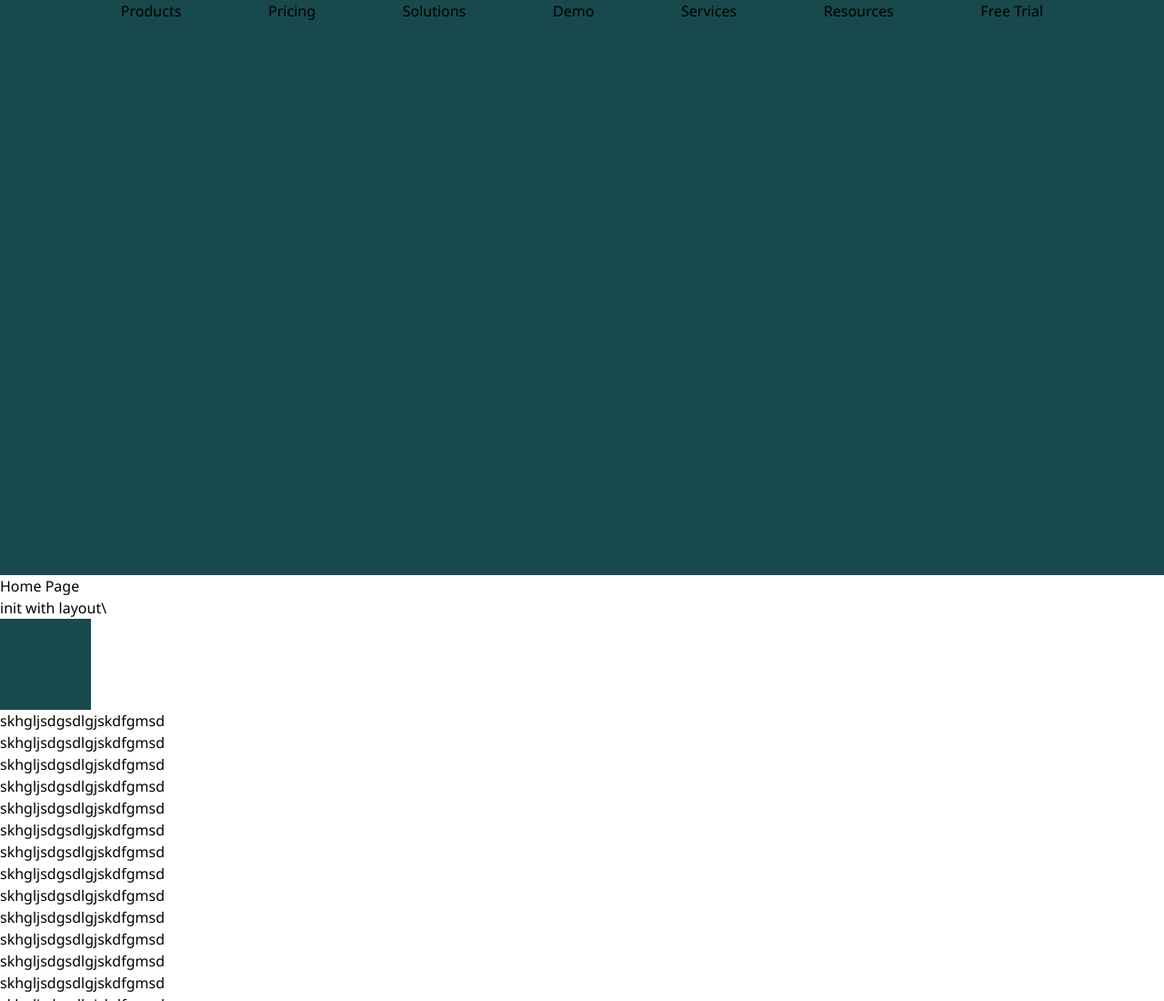
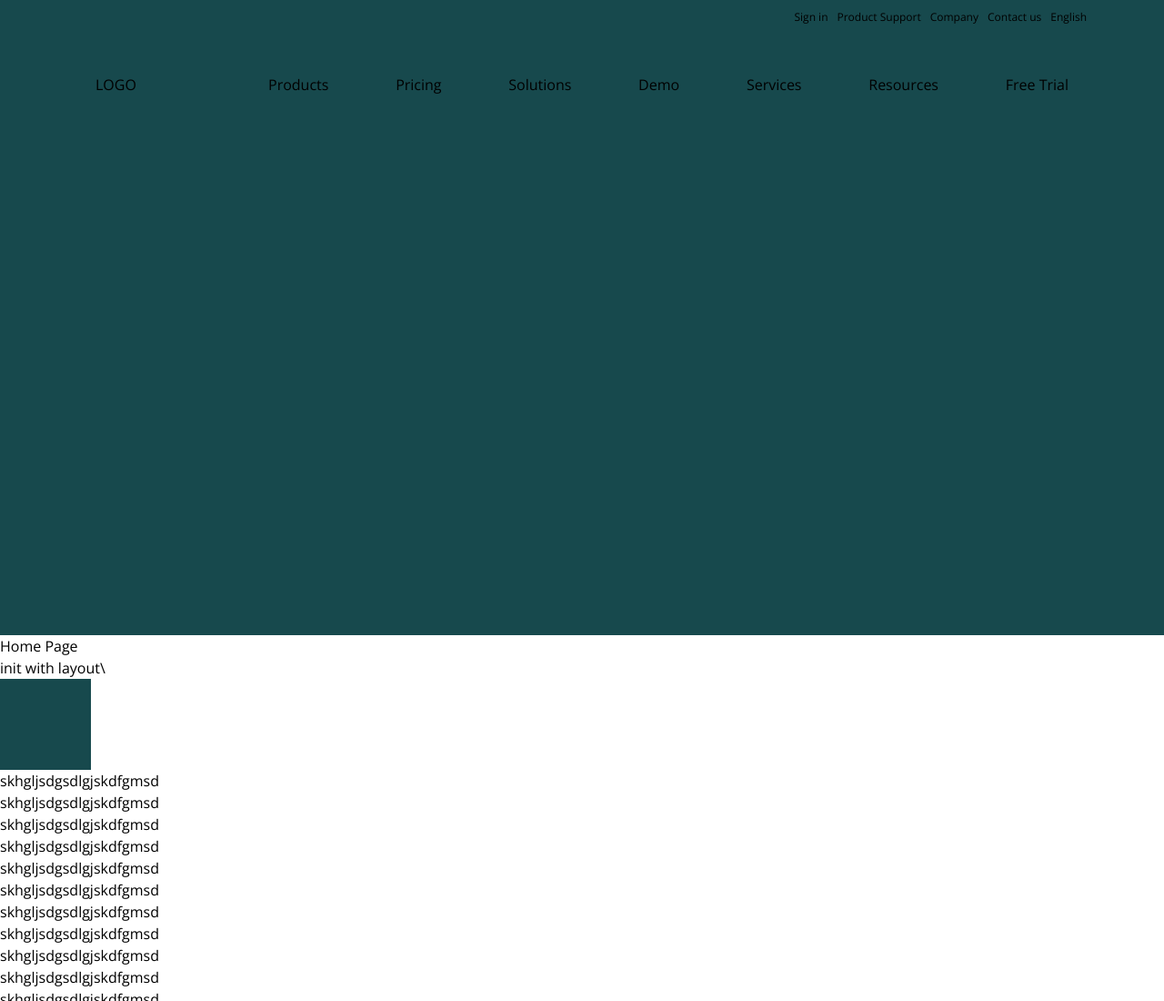
Before and after one commit to PSJgit/gatsby-dev, a Gatsby site: page / in a window 1280 px wide. Shown: the top 1100 px of the page at 91% size. Built offline with nearby package versions, Linux system fonts and the light colour scheme; Gatsby itself is replaced by a stand-in of ours.

Commit message:
sticky header, fonts, logo placeholder

```diff
--- a/gatsby-config.js
+++ b/gatsby-config.js
@@ -15,5 +15,14 @@ module.exports = {
         allExtensions: true,
       },
     },
+    {
+      resolve: `gatsby-plugin-google-fonts`,
+      options: {
+        fonts: [
+          `Open Sans\:300,400,400i,700`
+        ],
+        display: 'swap'
+      }
+    }
   ],
 };
--- a/package.json
+++ b/package.json
@@ -19,13 +19,13 @@
     "babel-plugin-styled-components": "^1.13.2",
     "gatsby": "^3.11.0",
     "gatsby-plugin-gatsby-cloud": "^2.11.0",
+    "gatsby-plugin-google-fonts": "^1.0.1",
     "gatsby-plugin-react-helmet": "^4.11.0",
     "gatsby-plugin-styled-components": "^4.11.0",
     "react": "^17.0.1",
     "react-dom": "^17.0.1",
     "react-grid-system": "^7.3.1",
     "react-helmet": "^6.1.0",
-    "react-sticky": "^6.0.3",
     "styled-components": "^5.3.0",
     "styled-reset": "^4.3.4"
   }
--- a/src/components/Logo/Logo.styled.ts
+++ b/src/components/Logo/Logo.styled.ts
@@ -1,5 +1,9 @@
-import styled, { css } from 'styled-components';
+import styled from 'styled-components';
 
 export const StyledLogo = styled.div`
-
+  display: flex;
+  justify-content: space-between;
+  align-items: center;
+  padding: 20px;
+  height: 90px;
 `;
--- a/src/components/Logo/Logo.tsx
+++ b/src/components/Logo/Logo.tsx
@@ -4,7 +4,7 @@ import { StyledLogo } from './Logo.styled';
 const Logo = () => {
   return (
     <StyledLogo>
-
+      LOGO
     </StyledLogo>
   )
 }
--- a/src/components/Nav/StickyNav.styled.ts
+++ b/src/components/Nav/StickyNav.styled.ts
@@ -1,10 +1,24 @@
 import styled from 'styled-components';
 
-export const StyledNavContainer = styled.ul`
+export const StyledMainNav = styled.ul`
   display: flex;
-  justify-content: space-around;
+  justify-content: space-between;
+  align-items: center;
+  height: 90px;
   & li {
     display: block;
+    padding: 20px;
+  }
+`;
+
+export const StyledAltNav = styled.ul`
+  display: flex;
+  justify-content: flex-end;
+  padding: 10px 0 20px 0;
+  font-size: 12px;
+  & li {
+    display: block;
+    padding-left: 10px;
   }
 `;
 interface iSticky {
@@ -16,4 +30,5 @@ export const StyledSticky = styled.div<iSticky>`
   background: ${({ isSticky, theme }) => isSticky ? 'white' : theme.colors.primary};
   top: 0;
   width: 100%;
+  height: 90px;
 `;
--- a/src/components/Nav/StickyNav.tsx
+++ b/src/components/Nav/StickyNav.tsx
@@ -1,7 +1,7 @@
-import React, { useState, useEffect, useRef } from "react"
-import { Link } from 'gatsby';
-import { Container } from 'react-grid-system';
-import { StyledNavContainer, StyledSticky } from './StickyNav.styled';
+import React, { useState, useEffect } from "react"
+import { Container, Row, Col } from 'react-grid-system';
+import Logo from '../Logo/Logo';
+import { StyledMainNav, StyledAltNav, StyledSticky } from './StickyNav.styled';
 
 const StickyNav = () => {
 
@@ -22,8 +22,28 @@ const StickyNav = () => {
   return (
     <StyledSticky isSticky={isSticky}>
       <Container>
+        {!isSticky &&
+          <Row>
+            <Col>
+              <nav className='alt-nav'>
+                <StyledAltNav>
+                  <li>Sign in</li>
+                  <li>Product Support</li>
+                  <li>Company</li>
+                  <li>Contact us</li>
+                  <li>English</li>
+                </StyledAltNav>
+              </nav>
+            </Col>
+          </Row>
+        }
+        <Row>
+          <Col xs={2}>
+            <Logo/>
+          </Col>
+          <Col>
             <nav className='main-nav'>
-          <StyledNavContainer>
+              <StyledMainNav>
                 <li>Products</li>
                 <li>Pricing</li>
                 <li>Solutions</li>
@@ -31,8 +51,10 @@ const StickyNav = () => {
                 <li>Services</li>
                 <li>Resources</li>
                 <li>Free Trial</li>
-          </StyledNavContainer>
+              </StyledMainNav>
             </nav>
+            </Col>
+        </Row>
       </Container>
     </StyledSticky>
   )
--- a/src/theme/GlobalReset.tsx
+++ b/src/theme/GlobalReset.tsx
@@ -9,12 +9,13 @@ const GlobalReset = createGlobalStyle`
   html {
     box-sizing: border-box;
     scroll-behavior: smooth;
-    font-family: 'Segoe UI', Tahoma, Geneva, Verdana, sans-serif;
-    font-size: 16px;
-    color: '#1a202c';
+
   }
   body {
     line-height: 1.5;
+    font-family: Open Sans, sans-serif;
+    font-size: 16px;
+    color: '#1a202c';
     letter-spacing: 0;
     background-color: '#f7fafc';
   }
```
Also changed, not shown: src/components/Sticky/Sticky.styled.ts (deleted, +0 -11 lines), src/components/Sticky/Sticky.tsx (deleted, +0 -34 lines), 1 other file. Lines whose indentation alone changed are shown as unchanged.
